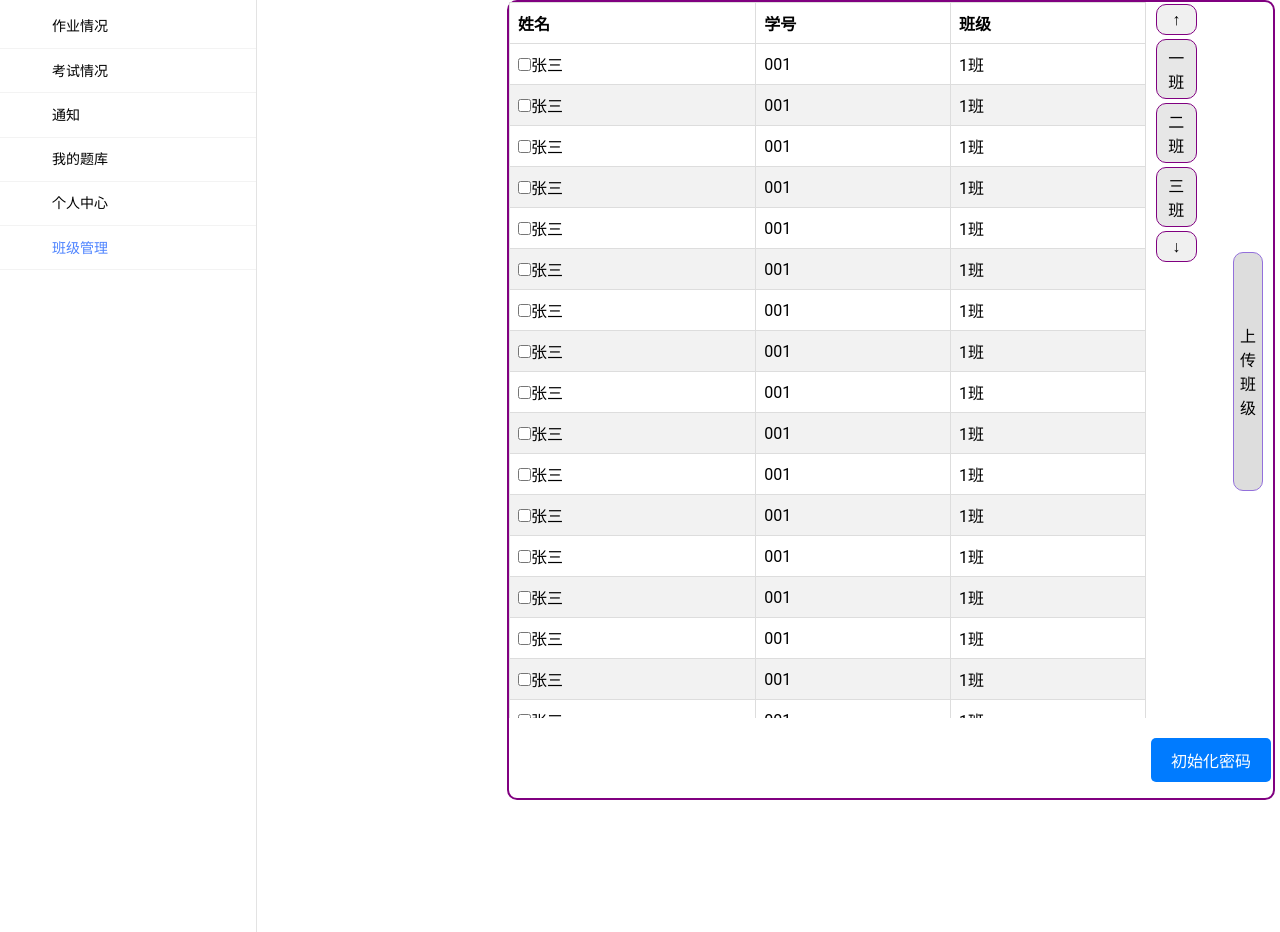
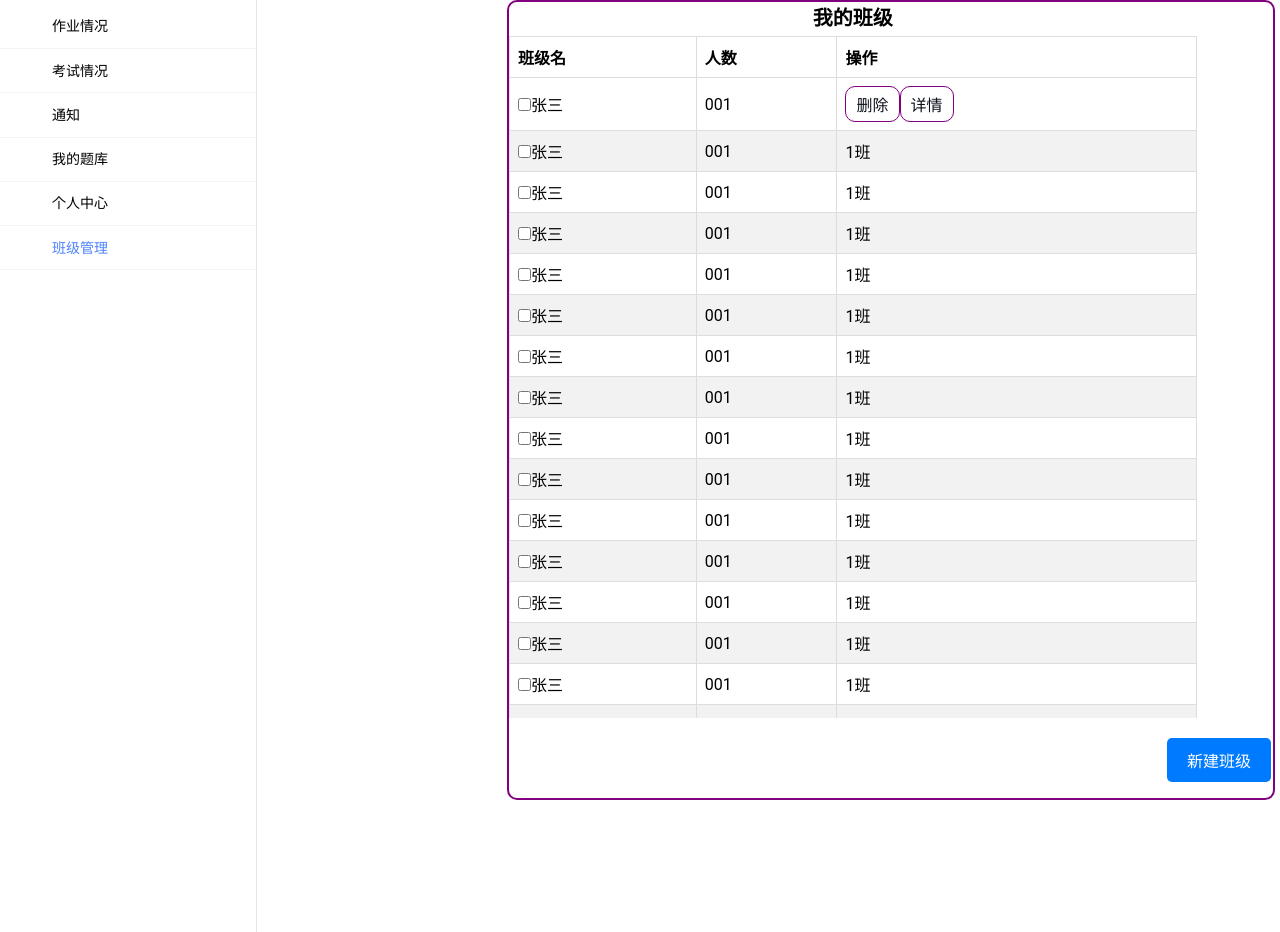
Before and after one commit to Z321T/XDL_oj, a Django app: page /teacher/class/ in a window 1280 px wide. Shown: the part 60-992 px from the top of the page. Run offline with Django 5.2, Linux system fonts and the light colour scheme; some libraries are stand-ins or nearby versions; some web fonts are replaced.

Commit message:
教师的班级管理好了，还没添加搜索栏

```diff
--- a/teacher_app/templates/class_teacher.html
+++ b/teacher_app/templates/class_teacher.html
@@ -56,7 +56,6 @@
         }
     </script>
     <style>
-
         .content-container {
               position: relative; /* 设置相对定位 */
               left:250px;
@@ -70,83 +69,72 @@
 .content-window {
     display: flex; /* 使用Flexbox布局 */
   align-items: start; /* 使表格和控制按钮顶部对齐 */
-  width: 90%; /* 充满容器 */
-  height: 90%; /* 充满容器 */
+  width: 90%;
+  height:90%; /* 充满容器 */
     max-height: 1200px; /* 设置表格的最大高度 */
   overflow-y: auto; /* 如果内容超出，显示滚动条 */
 }
+.table-container{
+    display: flex;
+    flex-direction: column;
+    align-items: center;
+    width:100%;
 
- .content-window table {
-     float: left; /* 使表格浮动在左侧 */
+}
+
+
+ .table-container table {
     width: 100%; /* 表格宽度充满容器 */
     height: 100%; /* 表格高度充满容器 */
     border-collapse: collapse; /* 合并表格边框 */
      overflow: auto;
+
   }
 /* 为偶数行设置灰色背景 */
-.content-window tr:nth-child(even) {
+.table-container tr:nth-child(even) {
   background-color: #f2f2f2; /* 浅灰色背景 */
 }
 
 /* 为奇数行设置白色背景 */
-.content-window tr:nth-child(odd) {
+.table-container tr:nth-child(odd) {
   background-color: #ffffff; /* 白色背景 */
 }
-.content-window tr {
+.table-container tr {
   height: 30px; /* 设置每一行的固定高度为50px */
 }
-  .content-window th, .content-window td {
+  .table-container th, .table-container td {
     border: 1px solid #ddd; /* 设置单元格边框 */
     text-align: left; /* 文本左对齐 */
     padding: 8px; /* 单元格内边距 */
   }
 
-  .table-controls {
-      float: left; /* 使控制按钮浮动在左侧，紧随表格之后 */
-  margin-left: 10px; /* 在表格和控制按钮之间添加一些空间 */
-  display: flex; /* 使用Flexbox布局 */
-  flex-direction: column; /* 使按钮垂直排列 */
-  margin-left: 10px; /* 在表格和控制按钮之间添加一些空间 */
+
+  /* 新增的标题样式 */
+.table-title {
+    width: 80px; /* 标题宽度充满容器 */
+    margin-bottom: 5px; /* 在标题和表格之间添加一些空间 */
+    font-size: 20px; /* 设置标题的字体大小 */
+    font-weight: bold; /* 设置标题的字体加粗 */
 }
 
-.arrow-button, .class-button {
-  margin: 2px 0; /* 在按钮之间添加一些垂直间距 */
-  padding: 5px; /* 增加按钮的内边距 */
-  cursor: pointer; /* 将鼠标光标改为指针形状，表示可点击 */
-    border-radius: 10px;
-    border:1px solid purple;
+
+
+
+
+.control-button-right {
+  margin-top: 20px; /* 在按钮和表格之间添加一些空间 */
+  padding: 10px 20px; /* 按钮内边距 */
+  background-color: #007bff; /* 背景颜色 */
+  color: #ffffff; /* 文本颜色 */
+  border: none; /* 移除边框 */
+  border-radius: 5px; /* 圆角边框 */
+  cursor: pointer; /* 鼠标悬停时的指针样式 */
+    right:2px;
+    position: absolute;
+  display: none; /* 默认不显示 */
+
 }
-.arrow-button, .class-button:hover{
-    background-color: mediumpurple;
-}
-
-.arrow-button {
-  background-color: #f0f0f0; /* 浅灰色背景 */
-}
-
-.class-button {
-  background-color: #e7e7e7; /* 略深的灰色背景 */
-}
-.control-button {
-  position: absolute; /* 绝对定位 */
-  width: 30px; /* 按钮宽度 */
-  height: 30%; /* 与.content-container同高 */
-  top: 250px; /* 位于顶部 */
-  background: #ddd; /* 按钮背景颜色 */
-  border: 1px solid mediumpurple;
-    border-radius: 10px;
-  cursor: pointer; /* 鼠标悬停时为指针形状 */
-}
-
-.control-button.right {
-  right: 10px; /* 右侧按钮 */
-}
-
-.control-button.left {
-  left: 10px; /* 左侧按钮 */
-  display: none; /* 默认不显示 */
-}
-#resetPasswordButton {
+#newClassButton {
   margin-top: 20px; /* 在按钮和表格之间添加一些空间 */
   padding: 10px 20px; /* 按钮内边距 */
   background-color: #007bff; /* 背景颜色 */
@@ -158,22 +146,76 @@
     position: absolute;
 }
 
-#resetPasswordButton:hover {
+#newClassButton:hover {
   background-color: #0056b3; /* 鼠标悬停时的背景颜色变化 */
 }
-.hide {
-  display: none; /* 隐藏元素 */
 
-    #dropZone {
+    .button-class{
+        border-radius: 10px;
+        border: 1px solid purple;
+        background-color: white;
+        color: #0d111b;
+        padding:5px 10px;
+    }
+    .button-class:hover{
+        background-color: mediumpurple;
+    }
+
+/* 弹窗背景 */
+.modal {
+    display: none;
+    position: fixed;
+    z-index: 1; / Sit on top /
+    left: 0;
+    top: 0;
+    width: 100%; / Full width /
+    height: 100%; / Full height /
+    overflow: auto; / Enable scroll if needed /
+    background-color: rgb(0,0,0); / Fallback color /
+    background-color: rgba(0,0,0,0.4); / Black w/ opacity */
+
+}
+/*弹窗内部样式 */
+.modal-content {
+background-color: #fefefe;
+margin: 15% auto; / 15% from the top and centered /
+padding: 20px;
+border: 1px solid #888;
+width: 30%; / Could be more or less, depending on screen size */
+display: flex;
+flex-direction: column;
+align-items: center;
+}
+
+/* 关闭按钮样式 */
+.close {
+color: #aaa;
+float: right;
+font-size: 28px;
+font-weight: bold;
+}
+
+.close:hover,
+.close:focus {
+color: black;
+text-decoration: none;
+cursor: pointer;
+}
+
+/* 拖拽区域样式 */
+#dropArea {
+width: 80%;
+height: 100px;
 border: 2px dashed #ccc;
 border-radius: 5px;
+display: flex;
+align-items: center;
+justify-content: center;
 text-align: center;
-  padding: 30px;
-  margin: 10px;
+margin: 10px 0;
 }
 
 
-}
 
     </style>
 
@@ -246,12 +288,14 @@
       <!-- partial -->
      <div class="content-container">
   <div class="content-window">
+    <div class="table-container">
+      <div class="table-title" id="table-title">我的班级</div>
     <table id="dataTable">
       <thead>
         <tr>
-          <th>姓名</th>
-          <th>学号</th>
-          <th>班级</th>
+          <th>班级名</th>
+          <th>人数</th>
+          <th>操作</th>
         </tr>
       </thead>
       <tbody>
@@ -259,8 +303,9 @@
         <tr>
           <td><input type="checkbox" id="checkbox1" name="checkbox1">张三</td>
           <td>001</td>
-          <td>1班</td>
+          <td><button class="button-class" id="delete-class">删除</button><button class="button-class" id="refreshButton">详情</button></td>
         </tr>
+        <!--内容示范，可更改-->
         <tr>
           <td><input type="checkbox" id="checkbox2" name="checkbox1">张三</td>
           <td>001</td>
@@ -360,22 +405,17 @@
         <!-- 其他行... -->
       </tbody>
     </table>
-      <div class="table-controls">
-    <button class="arrow-button" id="arrow-up">↑</button>
-    <button class="class-button" id="class-1">一班</button>
-    <button class="class-button" id="class-2">二班</button>
-    <button class="class-button" id="class-3">三班</button>
-    <button class="arrow-button" id="arrow-down">↓</button>
     </div>
+
+
+
   </div>
-  <div id="dropZone" class="hide">
-    <p>拖动Excel文件到这里</p>
+         <button id="newButton" class="control-button-right">我的班级</button>
+      <!-- 触发弹窗的按钮 -->
+         <button type="button" id="newClassButton">新建班级</button>
      </div>
-  <button id="refreshButton" class="control-button right">上传班级</button>
-  <button id="newButton" class="control-button left hide">我的班级</button>
 
-          <button type="button" id="resetPasswordButton">初始化密码</button>
-</div>
+
 
 
 
@@ -384,7 +424,19 @@
 
   </div>
   <!-- container-scroller -->
-
+      <!-- 弹窗内容 -->
+<div id="myModal" class="modal">
+    <!-- 弹窗内部 -->
+    <div class="modal-content">
+        <span class="close">&times;</span>
+        <label for="className">班级名称:</label>
+        <input type="text" id="className" name="className"><br><br>
+        <!-- 拖拽区域 -->
+        <div id="dropArea">将Excel文件拖拽到此处</div><br>
+        <!-- 确定按钮 -->
+        <button type="button" id="confirmButton">确定</button>
+    </div>
+</div>
  <!-- plugins:js -->
   <script type="text/javascript" src="{% static 'teacher_app/js/vendor.bundle.base.js' %}"></script>
   <!-- endinject -->
@@ -406,78 +458,162 @@
   <!-- End custom js for this page-->
   <script src="{% static 'teacher_app/js/jquery.cookie.js' %}" type="text/javascript"></script>
   <script>
-    // 刷新按钮事件
-document.getElementById('refreshButton').addEventListener('click', function() {
-  // 隐藏表格
-  document.querySelector('.content-window').style.display = 'none';
-  // 显示拖放区域
-  var dropZone = document.getElementById('dropZone');
-  dropZone.style.display = 'block';
-  // 设置拖放区域的事件
-  setupDragAndDrop();
-  // 隐藏右侧的刷新按钮
-  this.style.display = 'none';
-  // 显示左侧的返回按钮
-  document.getElementById('newButton').style.display = 'block';
+/* 定义一个全局变量，稍后在 window.onload 中对其进行初始化8*/
+var originalTableHTML;
+
+function refreshTableContent() {
+    // 更新表格标题
+    var tableTitle = document.getElementById('table-title');
+    if (tableTitle) {
+        tableTitle.textContent = '班级详情'; // 更改为你想要的新标题
+    }
+    var table = document.getElementById('dataTable');
+   var thead = table.getElementsByTagName('thead')[0];
+    var tbody = table.getElementsByTagName('tbody')[0];
+    // 清除现有的表格内容
+     // 清除现有的 thead 和 tbody 内容
+    thead.innerHTML = '';
+    tbody.innerHTML = '';
+
+    // 定义新的 thead 内容
+    var newTheadData = ["姓名", "学号", "班级", "操作"];
+
+    // 创建新的标题行
+    var headerRow = thead.insertRow();
+    newTheadData.forEach(function(headerText) {
+        var headerCell = document.createElement("th");
+        headerCell.textContent = headerText;
+        headerRow.appendChild(headerCell);
+    });
+    // 定义新的 tbody 内容
+    var newData = [
+        ["张三", "001", "计算机1班"],
+        ["李四", "002", "计算机2班"],
+        // 更多行...
+    ];
+
+    // 为每一行新数据创建表格行和单元格
+    newData.forEach(function(rowData) {
+        var row = tbody.insertRow();
+        rowData.forEach(function (cellData) {
+            var cell = row.insertCell();
+            cell.textContent = cellData;
+        });
+        // 在“操作”列添加“删除”和“重置密码”按钮
+        var actionCell = row.insertCell();
+        actionCell.innerHTML = '<button class="button-class" onclick="deleteRow(this)">删除</button>' +
+                               '<button class="button-class" onclick="resetPassword(this)">重置密码</button>'
     });
 
-// 设置拖放事件的函数
-function setupDragAndDrop() {
-  var dropZone = document.getElementById('dropZone');
-  dropZone.ondragover = function(event) {
-    event.preventDefault();
-    dropZone.classList.add('hover');
-  };
 
-  dropZone.ondragleave = function() {
-    dropZone.classList.remove('hover');
-  };
+        // 显示“返回初始”按钮
+    document.getElementById('newButton').style.display = 'block';
+    document.getElementById('newClassButton').style.display = 'none';
 
-  dropZone.ondrop = function(event) {
-    event.preventDefault();
-    dropZone.classList.remove('hover');
-    // 获取文件列表
-    var files = event.dataTransfer.files;
-    // 处理文件
-    if (files.length > 0) {
-      var file = files[0];
-      // 假设 readExcelFile 是一个函数，用来读取并处理Excel文件
-      readExcelFile(file);
-    }
-  };
+    // 由于刷新按钮可能被重新创建，确保再次绑定事件
+    bindButtonEvents();
+    addClass();
 }
 
-// 假设的 readExcelFile 函数
-function readExcelFile(file) {
-  var reader = new FileReader();
-  reader.onload = function(e) {
-    var data = e.target.result;
-    // 假设 processData 是一个函数，用来解析Excel数据
-    processData(data);
-  };
-  reader.onerror = function(e) {
-    console.error("读取文件时发生错误", e);
-  };
-  reader.readAsBinaryString(file);
+function bindDeleteButtonEvents() {
+    // 由于每一行都可能有删除按钮，最好是用事件委托来绑定事件，而不是直接绑定到每个按钮上
+    document.getElementById('dataTable').addEventListener('click', function(event) {
+        // 检查点击的是否是删除按钮
+        if (event.target && event.target.classList.contains('button-class')) {
+            // 获取按钮所在的行（tr元素）
+            var row = event.target.closest('tr');
+            // 删除该行
+            row.remove();
+        }
+    }, { once: true }); // 事件监听器在执行一次后会自动移除，确保每个删除按钮只能点击一次
 }
 
-// 返回初始按钮事件
-document.getElementById('newButton').addEventListener('click', function() {
-  // 恢复内容窗口的显示
-  document.querySelector('.content-window').style.display = 'flex';
-  // 隐藏拖放区域
-  document.getElementById('dropZone').style.display = 'none';
-  // 显示右侧的刷新按钮
-  document.getElementById('refreshButton').style.display = 'block';
-  // 隐藏左侧的返回按钮
+function deleteRow(button) {
+    var row = button.parentNode.parentNode; // 获取按钮所在的行
+    row.parentNode.removeChild(row); // 从DOM中删除该行
+}
+
+function resetPassword(button) {
+    var row = button.parentNode.parentNode; // 获取按钮所在的行
+    var nameCell = row.cells[0]; // 假设姓名在第一列
+    alert("重置 " + nameCell.textContent + " 的密码");
+}
+
+function addClass(){
+              // 获取弹窗元素
+              var modal = document.getElementById("myModal");
+
+// 获取打开弹窗的按钮元素
+              var btn = document.getElementById("newClassButton");
+
+// 获取关闭按钮元素
+              var span = document.getElementsByClassName("close")[0];
+
+// 当用户点击按钮时，打开弹窗
+              btn.onclick = function () {
+                  modal.style.display = "block";
+              }
+
+// 当用户点击 x 按钮时，关闭弹窗
+              span.onclick = function () {
+                  modal.style.display = "none";
+              }
+
+// 当用户点击弹窗外的区域时，关闭弹窗
+              window.onclick = function (event) {
+                  if (event.target == modal) {
+                      modal.style.display = "none";
+                  }
+              }
+
+// 获取确定按钮元素
+              var confirmBtn = document.getElementById("confirmButton");
+
+// 当用户点击确定按钮时，执行相关操作（例如收集数据等）并关闭弹窗
+              confirmBtn.onclick = function () {
+                  // 执行操作，例如收集输入数据等
+
+                  // 关闭弹窗
+                  modal.style.display = "none";
+              }
+          }
+// 使用事件委托监听按钮点击
+function bindButtonEvents() {
+    // 绑定刷新按钮事件
+    document.getElementById('refreshButton').addEventListener('click', refreshTableContent);
+
+    // 绑定返回初始按钮事件
+    document.getElementById('newButton').addEventListener('click', function () {
+        // 使用原始HTML恢复表格
+        document.getElementById('dataTable').innerHTML = originalTableHTML;
+        // 隐藏返回初始按钮
         this.style.display = 'none';
+        document.getElementById('newClassButton').style.display = 'block';
     });
 
-// 用于解析和处理Excel文件数据的假设函数
-function processData(data) {
-  // 这里应该是处理Excel数据并显示到页面上的逻辑
-  console.log("处理Excel数据: ", data);
+    document.getElementById('dataTable').addEventListener('click', function (event) {
+        // 检查是否点击了刷新按钮
+        if (event.target.id === 'refreshButton') {
+            refreshTableContent();
+        }
+        // 检查是否点击了返回初始按钮
+        else if (event.target.id === 'newButton') {
+            // 使用原始HTML恢复表格
+            document.getElementById('dataTable').innerHTML = originalTableHTML;
+            // 隐藏返回初始按钮
+            event.target.style.display = 'none';
+        }
+    });
 }
 
+// 确保在页面加载完成后调用函数以设置事件监听器
+window.onload = function() {
+    originalTableHTML = document.getElementById('dataTable').innerHTML;
+    bindButtonEvents(); // 初始绑定
+    addClass();
+    bindDeleteButtonEvents();
+}
   </script>
+
+
 </body></html>
```
Lines whose indentation alone changed are shown as unchanged.
